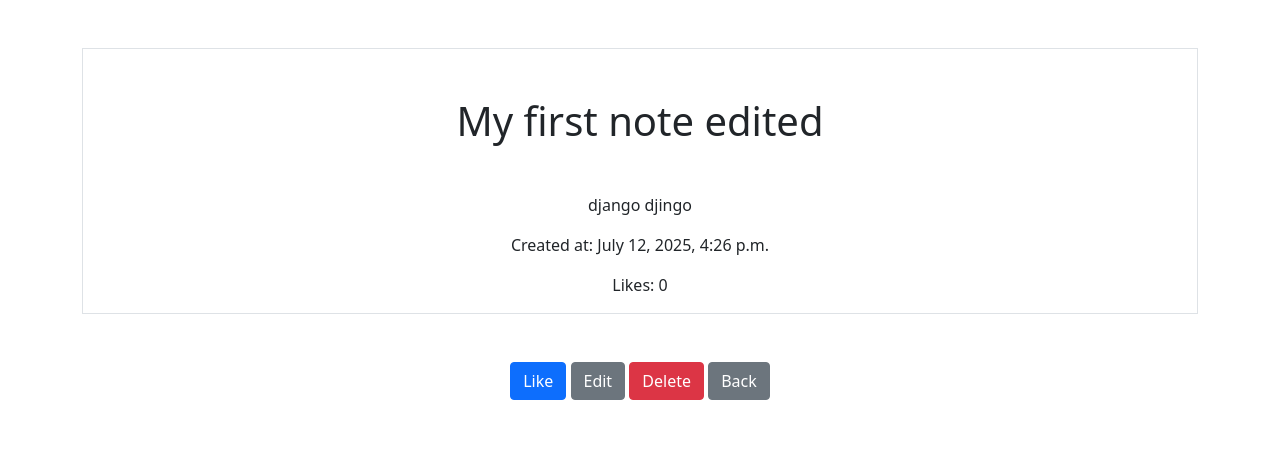
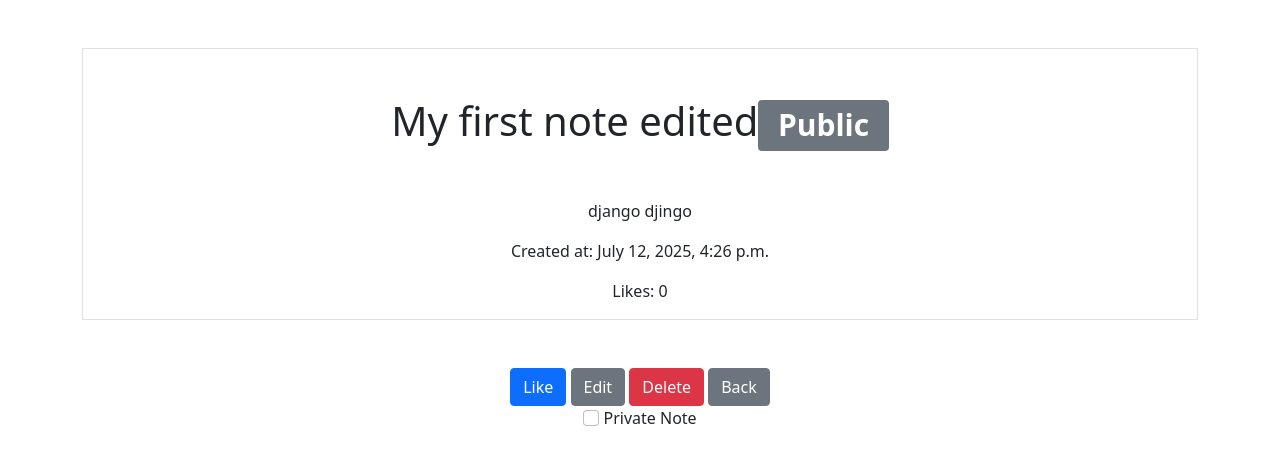
Before and after one commit to jsuj1th/notes, a Django app: page /smart/notes/1/ in a window 1280 px wide. Shown: the top 465 px of the page. Run offline with Django 5.2, Linux system fonts and the light colour scheme; data comes from the database, SQL or seed files in the repository; both versions use the stored data as it was after the commit.

Commit message:
Added public and private flags to mark the notes

```diff
--- a/notes/admin.py
+++ b/notes/admin.py
@@ -3,7 +3,7 @@ from . import models
 
 # Register your models here.
 class NotesAdmin(admin.ModelAdmin):
-    list_display = ('title', 'created_at', 'likes')
+    list_display = ('title', 'created_at', 'likes', 'user', 'private')
     search_fields = ('title', 'text')
 
 admin.site.register(models.Notes, NotesAdmin)
--- a/notes/models.py
+++ b/notes/models.py
@@ -8,3 +8,4 @@ class Notes(models.Model):
     created_at = models.DateTimeField(auto_now_add=True)
     likes = models.PositiveSmallIntegerField(default=0)
     user=models.ForeignKey(User, on_delete=models.CASCADE, related_name="notes")
+    private = models.BooleanField(default=False)
--- a/notes/templates/notes/notes_detail.html
+++ b/notes/templates/notes/notes_detail.html
@@ -1,7 +1,7 @@
 {% extends "base.html" %}
 {% block content %}
 <div class="my-5 border round text-center container">
-    <h1 class="my-5">{{note.title}}</h1>
+    <h1 class="my-5">{{note.title}}<span class="badge bg-secondary">{% if note.private %}Private{% else %}Public{% endif %}</span></h1>
     <p>{{note.text}}</p>
     <p>Created at: {{note.created_at}}</p>
     <p>Likes: {{note.likes}}</p>
@@ -16,4 +16,11 @@
 <a href="{% url 'notes.delete' pk=note.pk %}" class="btn btn-danger">Delete</a>
 
 <a href="{% url 'notes.list' %}" class="btn btn-secondary">Back</a>
+<!-- <div class="form-check form-switch"> -->
+    <form method="post" action="{% url 'notes.change_private_status' pk=note.pk %}">
+        {% csrf_token %}
+        <input class="form-check-input" type="checkbox" id="privateSwitch" name="private" {% if note.private %}checked{% endif %} onchange="this.form.submit()">
+        <label class="form-check-label" for="privateSwitch">Private Note</label>
+    </form>
+<!-- </div> -->
 {% endblock %}
--- a/notes/urls.py
+++ b/notes/urls.py
@@ -11,4 +11,5 @@ urlpatterns = [
     path('notes/<int:pk>/edit', views.NotesUpdateView.as_view(), name='notes.update'),
     path('notes/<int:pk>/delete', views.NotesDeleteView.as_view(), name='notes.delete'),
     path('notes/<int:pk>/add_likes', views.add_like_view, name='notes.add_likes'),
+    path('notes/<int:pk>/change_private_status', views.change_private_status, name='notes.change_private_status'),
 ]
--- a/notes/views.py
+++ b/notes/views.py
@@ -9,6 +9,9 @@ from .forms import NotesForm
 from django.views import View
 from django.shortcuts import redirect, get_object_or_404
 from django.contrib.auth.mixins import LoginRequiredMixin
+
+
+
 class NotesCreateView(CreateView):
     model = Notes
     # fields = ['title', 'text']
@@ -72,6 +75,14 @@ def add_like_view(request, pk):
     else:
         raise Http404("Invalid request method")
 
+def change_private_status(request, pk):
+    note = get_object_or_404(Notes, pk=pk)
+    if request.method == 'POST':
+        note.private = not note.private
+        note.save()
+        return HttpResponseRedirect(reverse('note_detail', args=[pk]))
+    else:
+        raise Http404("Invalid request method")
     # def get_queryset(self):
     #     return Notes.objects.order_by('-likes')[:5]
 # def notes_list(request):
```
Also changed, not shown: db.sqlite3, notes/migrations/0004_notes_private.py (added).
